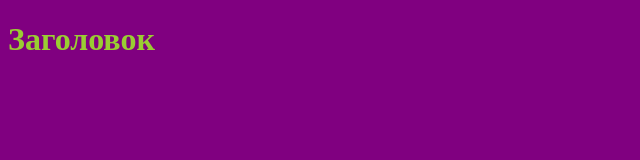
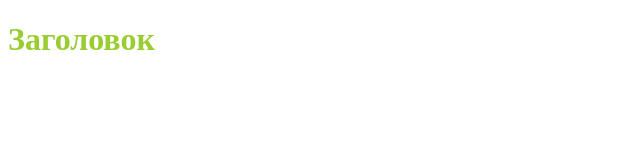
Before and after one commit to Allaga19/github-for-beginners, a plain HTML site: page index.html in a window 1280 px wide. Shown: the whole page, without its empty margins (0-640 px from the left). Drawn offline with Linux system fonts and the light colour scheme.

Commit message:
Теперь фон точно изменён на белый

```diff
--- a/style.css
+++ b/style.css
@@ -1,4 +1,4 @@
 body {
-    background-color: purple;
+    background-color: #fff;
     color: yellowgreen;
 }
```
